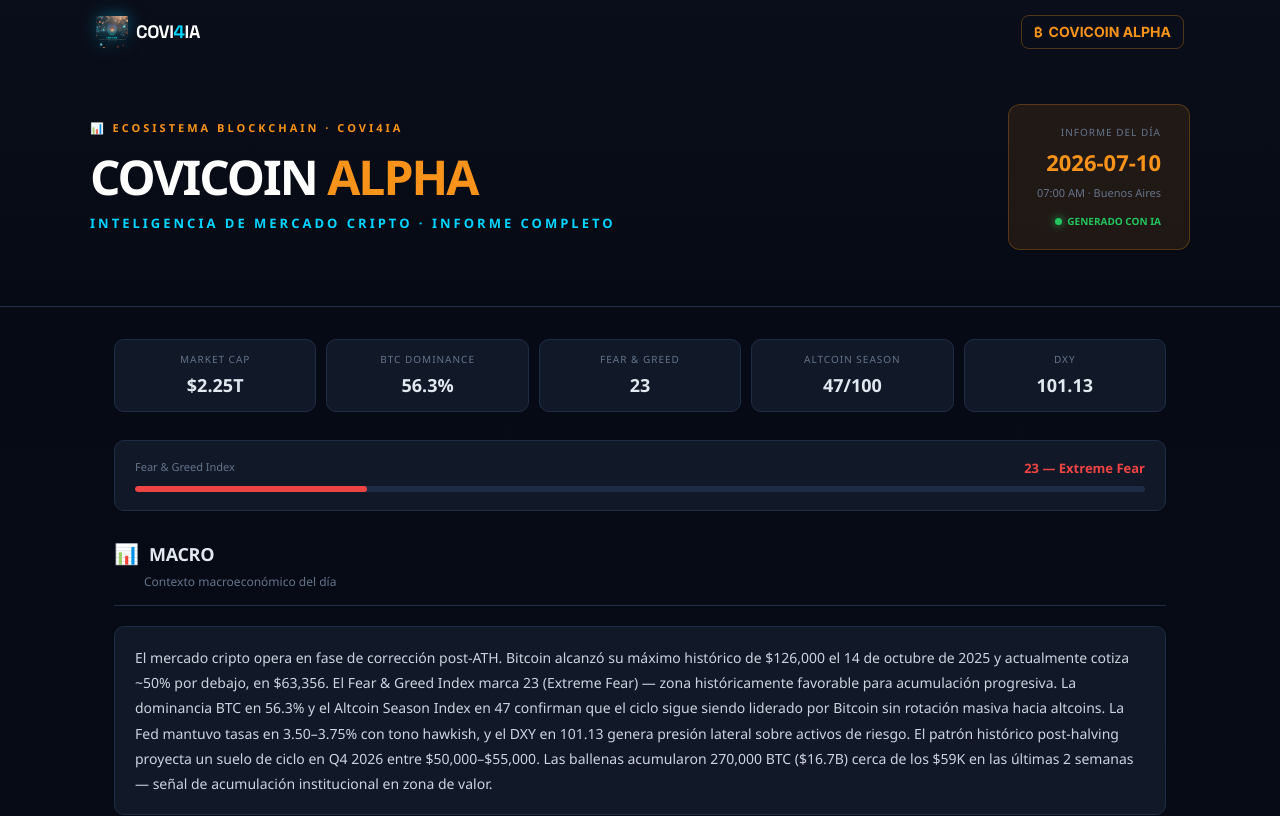
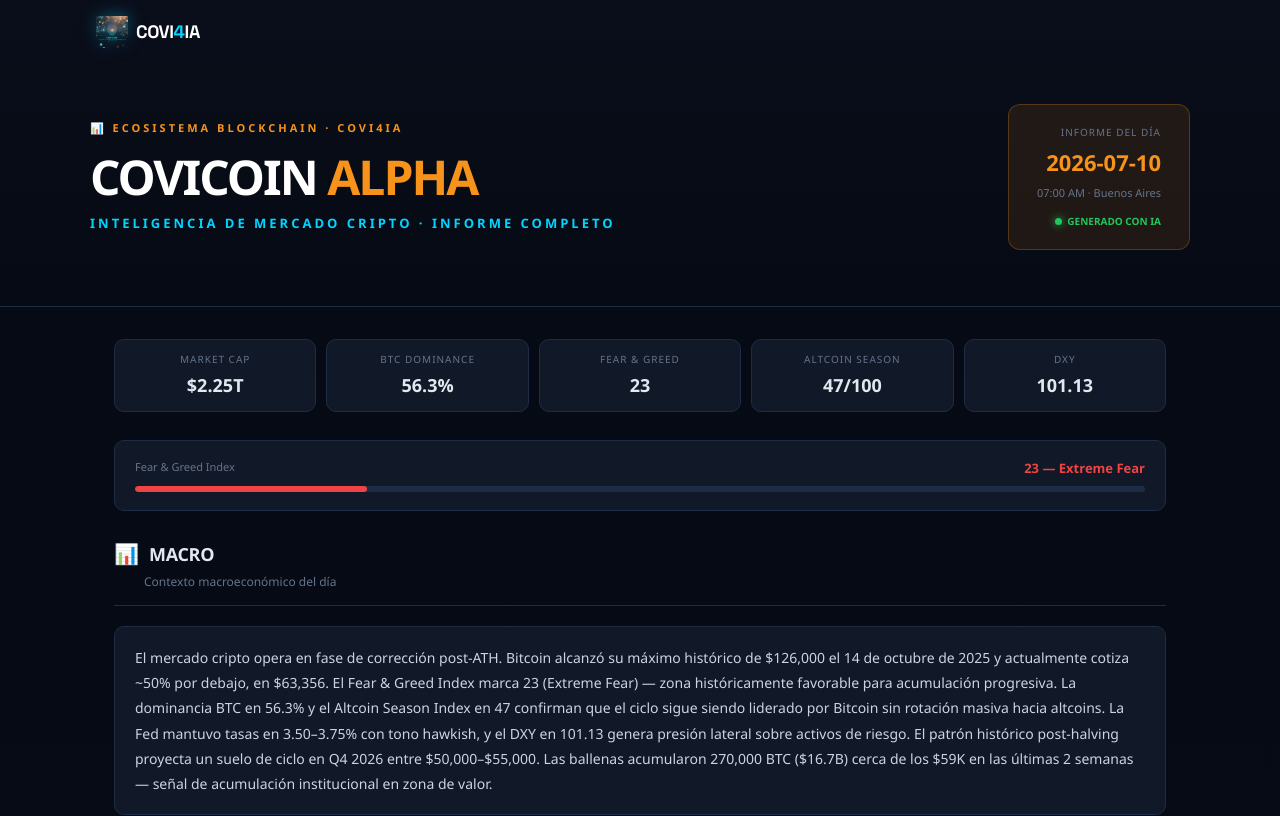
Before and after one commit to MarcosCovi/covi4ia-web-, a Next.js app: page /covicoin in a window 1280 px wide. Shown: the top 816 px of the page. Built offline with nearby package versions, Linux system fonts and the light colour scheme.

Commit message:
fix: ocultar boton COVICOIN ALPHA en navbar cuando se esta en /covicoin

```diff
--- a/components/Navbar.tsx
+++ b/components/Navbar.tsx
@@ -107,12 +107,14 @@ export default function Navbar() {
               </>
             )}
 
-            {/* COVICOIN ALPHA */}
+            {/* COVICOIN ALPHA — solo visible fuera de /covicoin */}
+            {!isCovicoin && (
               <Link
                 href="/covicoin"
                 className="flex items-center gap-1.5 text-sm font-bold text-[#f7931a] hover:text-[#fbb040] transition-colors duration-200 border border-[#f7931a]/30 rounded-lg px-3 py-1.5 hover:border-[#f7931a]/60 hover:bg-[#f7931a]/5">
                 <span style={{ fontSize: 13 }}>₿</span> COVICOIN ALPHA
               </Link>
+            )}
           </nav>
 
           {/* Desktop CTA — oculto en /covicoin */}
@@ -151,10 +153,12 @@ export default function Navbar() {
                 {link.label}
               </button>
             ))}
+            {!isCovicoin && (
               <Link href="/covicoin" onClick={() => setOpen(false)}
                 className="flex items-center gap-2 py-3 px-2 text-base font-bold text-[#f7931a] border-b border-white/5">
                 <span>₿</span> COVICOIN ALPHA
               </Link>
+            )}
             {!isCovicoin && (
               <button onClick={() => scrollTo('#contacto')}
                 className="mt-3 w-full py-3 rounded-lg font-semibold bg-brand-cyan text-brand-navy hover:bg-brand-cyan-dark transition-colors">
```
Lines whose indentation alone changed are shown as unchanged.
